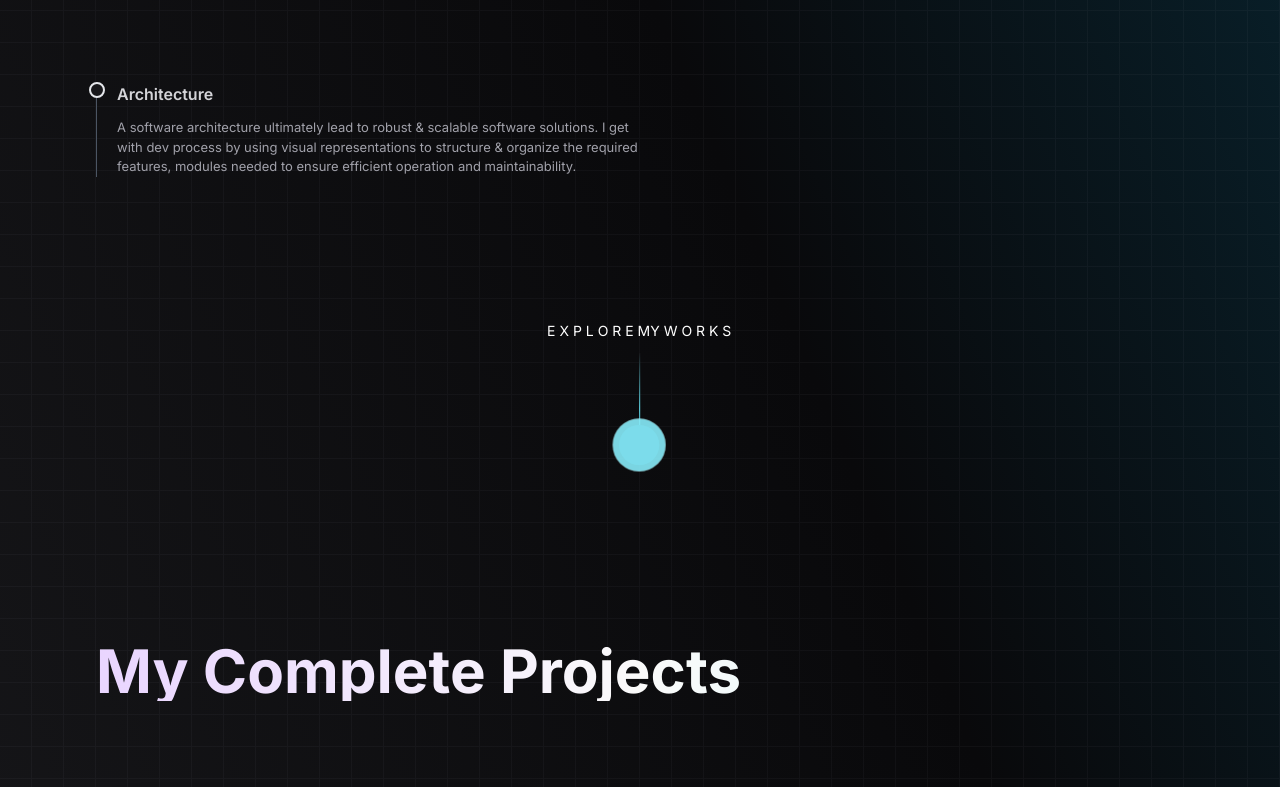
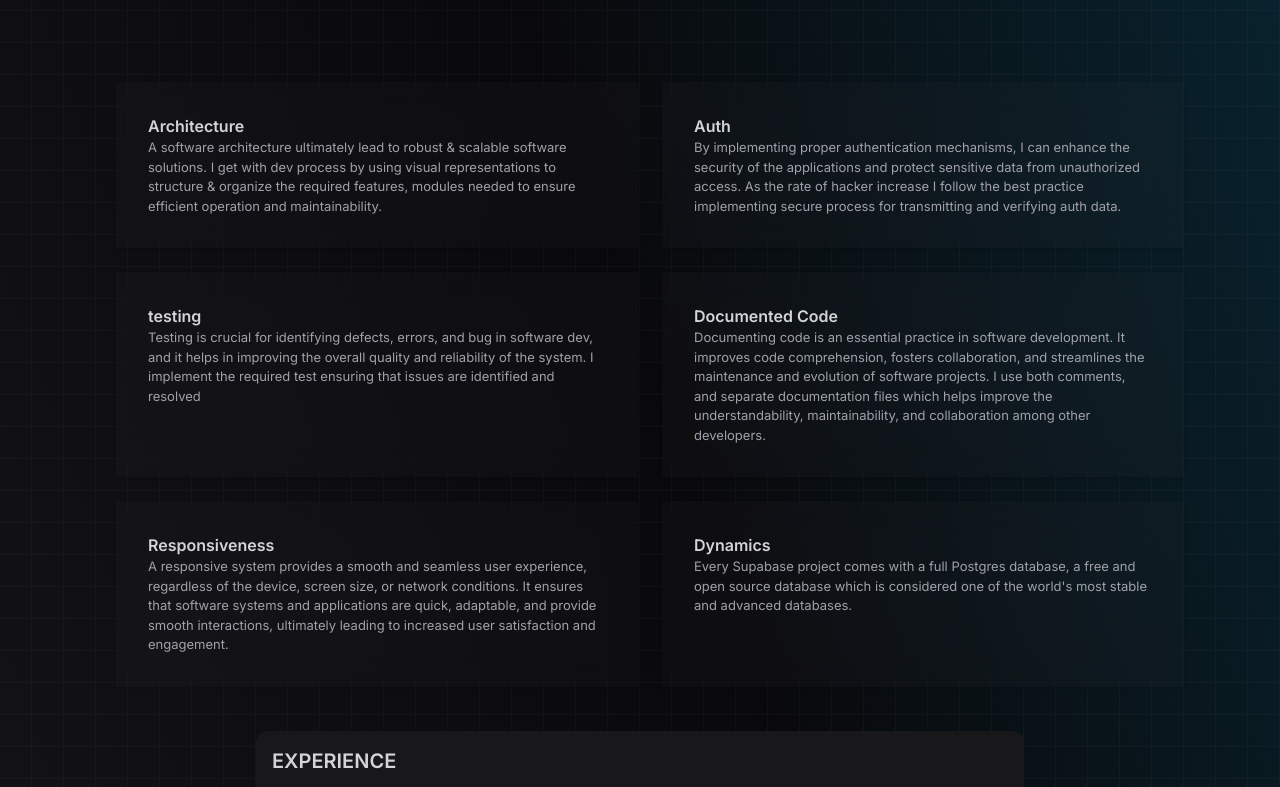
Before and after one commit to franicon/portfolio-frontend, a Vue app: page / in a window 1280 px wide. Shown: the part 1526-2313 px from the top of the page. Built offline with nearby package versions, Linux system fonts and the light colour scheme.

Commit message:
refactoring

```diff
--- a/src/_mock/Feature.ts
+++ b/src/_mock/Feature.ts
@@ -1,6 +1,6 @@
 import type { featureType } from "@/types";
 
-const Features: featureType[] = [
+const features: featureType[] = [
     {
         title: 'Architecture',
         description: 'A software architecture ultimately lead to robust & scalable software solutions. ' +
@@ -41,3 +41,4 @@ const Features: featureType[] = [
 
     }
 ]
+export { features }
--- a/src/assets/syle.css
+++ b/src/assets/syle.css
@@ -25,7 +25,7 @@
 }
 
 .feat-card {
-    @apply rounded-xl border border-zinc-800 md:p-8 p-6 space-y-5 bg-zinc-700 bg-opacity-10 backdrop-blur-lg shadow
+    @apply xl:rounded-xl xl:border xl:border-zinc-800 md:p-8 p-2 space-y-5 bg-zinc-700 bg-opacity-10 backdrop-blur-lg shadow flex flex-col h-full
 }
 
 
--- a/src/components/section/AboutComp.vue
+++ b/src/components/section/AboutComp.vue
@@ -1,6 +1,9 @@
 <script setup lang="ts">
-import { stakcsData } from "@/_mock/Stack"
-import StackCard  from "@/components/shared/StackCard.vue"
+import {features} from "@/_mock/Feature";
+import { stakcsData } from "@/_mock/Stack";
+
+import StackCard  from "@/components/shared/StackCard.vue";
+import  ExperienceCard from "@/components/shared/ExperienceCard.vue";
 </script>
 
 <template>
@@ -19,28 +22,27 @@ import StackCard  from "@/components/shared/StackCard.vue"
     </div>
     </div>
     <div class="relative flex md:flex-row justify-between flex-col gap-8 text-white xl:mt-0 md:mt-56 mt-64 pt-36 bg-transparent bg-opacity-30 w-full">
-      <div class="cursor-pointer md:rounded-2xl w-full text-[13px] font-light text-zinc-300">
-        <div class="w-full space-y-2 mt-4">
-          <div class="border-l border-gray-600 ">
+      <div class=" md:rounded-2xl w-full text-[13px] font-light text-zinc-300">
+        <div class="w-full space-y-2 mt-4 md:px-20  xl:px-0 lg:px-0 xl:mt-20">
+          <div class="border-l border-gray-600 xl:border-0 lg:border-0 ">
             <div class="relative">
-              <div class="">
-                <div class="grid xl:grid-cols-3 lg:grid-cols-2 ml-5 md:gap-6 gap-5">
-                  <div class="">
-                    <div class="absolute h-4 w-4 bg-zinc-900 border-2  rounded-full -left-2"></div>
-                    <div class="text-[16px] font-semibold flex gap-4 items-center pb-3">
-                      Architecture
+              <div>
+                <div class="grid xl:grid-cols-3 lg:grid-cols-2 ml-5 md:gap-6 gap-5 items-start" >
+                  <div v-for="feature in features" :key="feature.title" class="feat-card">
+                    <div class="">
+                      <div class="absolute h-4 w-4 bg-zinc-900 border-2 rounded-full -left-7 pt-5 xl:hidden lg:hidden"></div>
+                      <div class="text-[16px] font-semibold xl:pb-0 lg:pb-0 pb-4"> {{feature.title}} </div>
+                      <p class="font-normal text-zinc-400 md:text-[13px] text-[12px]">
+                        {{feature.description}}
+                      </p>
                     </div>
-                    <p class="font-normal text-zinc-400 md:text-[13px] text-[12px]">
-                      A software architecture ultimately lead to robust & scalable software solutions.
-                      I get with dev process by using visual representations to structure & organize
-                      the required features, modules needed to ensure efficient operation and maintainability.
-                    </p>
                   </div>
                 </div>
               </div>
             </div>
           </div>
         </div>
+      <ExperienceCard/>
       </div>
     </div>
   </div>
--- a/src/views/pages/index.vue
+++ b/src/views/pages/index.vue
@@ -10,7 +10,7 @@ import ProjectsComp from "@/components/section/ProjectsComp.vue"
   <ModalPopup/>
   <div class="bg-gradient-to-tr from-zinc-900 via-zinc-950 to-cyan-950 overflow-x-hidden">
     <div class="bg-[url('@/assets/images/download.svg')] duration-500 ">
-      <div class="sm:max-w-screen-2xl mx-auto py-8 xl:container xl:max-w-screen-xl lg:max-w-6xl xl:px-0 sm:px-8 px-4 transition-all duration-500">
+      <div class="sm:max-w-screen-2xl mx-auto py-8 xl:container xl:max-w-screen-xl lg:max-w-6xl xl:px-5 sm:px-8 px-4 transition-all duration-500">
         <Navigation/>
         <BannerComp/>
         <AboutComp/>
```
Also changed, not shown: 6 other files (tests, documents, lock files or other folders).
